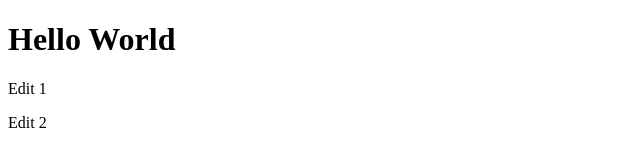
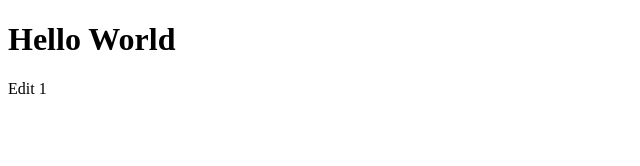
Before and after one commit to snehil15/jenkins-demo, a plain HTML site: page index.html in a window 1280 px wide. Shown: the full height of the page, 0-640 px from the left. Drawn offline with Linux system fonts and the light colour scheme.

Commit message:
Update index.html

```diff
--- a/index.html
+++ b/index.html
@@ -9,6 +9,5 @@
 <body>
     <h1>Hello World</h1>
     <p>Edit 1</p>
-    <p>Edit 2</p>
 </body>
 </html>
```
